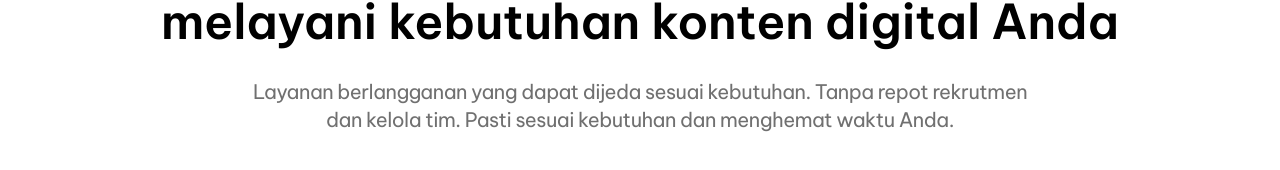
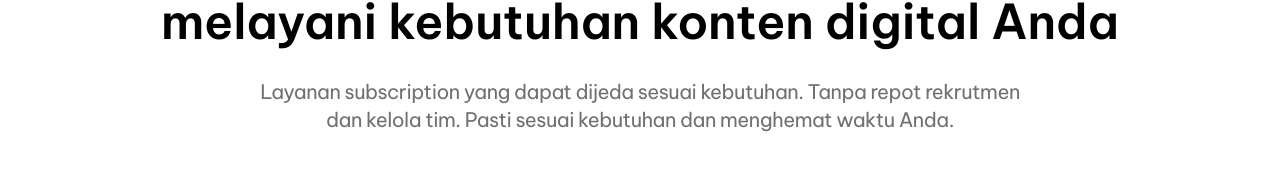
Before and after one commit to biillskiii/rakyfactory, a React (Vite) app: page / in a window 1280 px wide. Shown: the part 332-502 px from the top of the page. Built offline with nearby package versions, Linux system fonts and the light colour scheme.

Commit message:
update hero sec

```diff
--- a/src/components/Landingpage/Hero.jsx
+++ b/src/components/Landingpage/Hero.jsx
@@ -20,8 +20,8 @@ const Hero = () => {
         Menghubungkan Mitra Kreatif yang siap melayani kebutuhan konten digital
         Anda
       </h1>
-      <p className="lg:px-28 text-[10px] lg:text-xl mb-5 tracking-tight font-normal text-[#707070]">
-        Layanan berlangganan yang dapat dijeda sesuai kebutuhan. Tanpa repot
+      <p className="lg:px-28 leading-6 lg:leading-0 text-xs lg:text-xl mb-5 tracking-tight font-normal text-[#707070]">
+        Layanan subscription yang dapat dijeda sesuai kebutuhan. Tanpa repot
         rekrutmen dan kelola tim. Pasti sesuai kebutuhan dan menghemat waktu
         Anda.
       </p>
```
